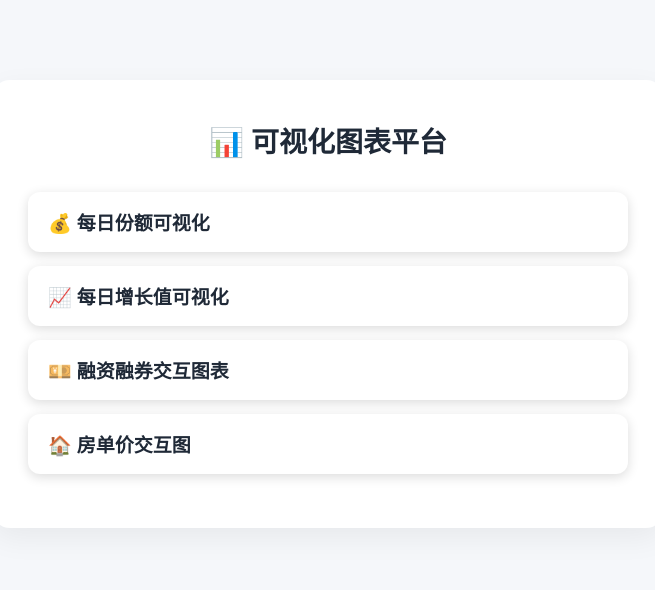
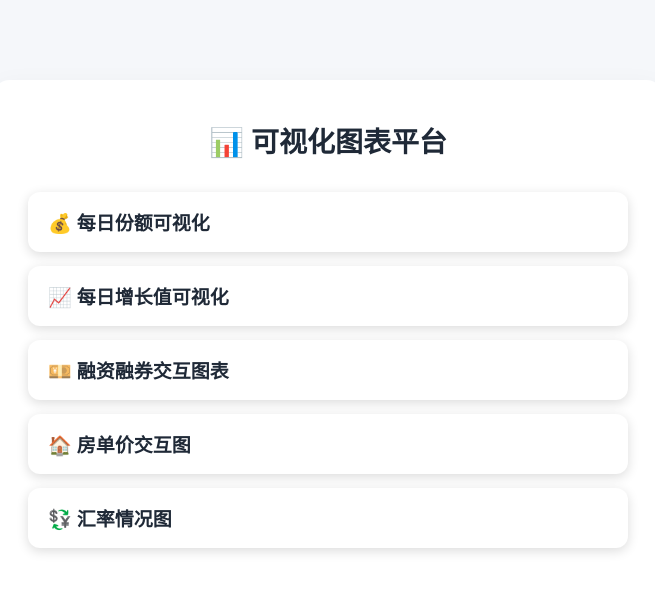
Before and after one commit to coollaker/lolo-hr, a plain HTML site: page index.html in a window 1280 px wide. Shown: the whole page, without its empty margins (312-967 px from the left). Drawn offline with Linux system fonts and the light colour scheme.

Commit message:
Add exchange rate visualization link to index.html
Added a new link for visualizing exchange rate data.

```diff
--- a/index.html
+++ b/index.html
@@ -56,6 +56,7 @@
         <a href="筛选_每日增长值可视化.html">📈 每日增长值可视化</a>
         <a href="融资融券交互图表.html">💴 融资融券交互图表</a>
         <a href="数据合并（分析）_单价趋势.html">🏠 房单价交互图</a>
+        <a href="汇率情况可视化.html">💱 汇率情况图</a>
     </div>
 </body>
 </html>
```
